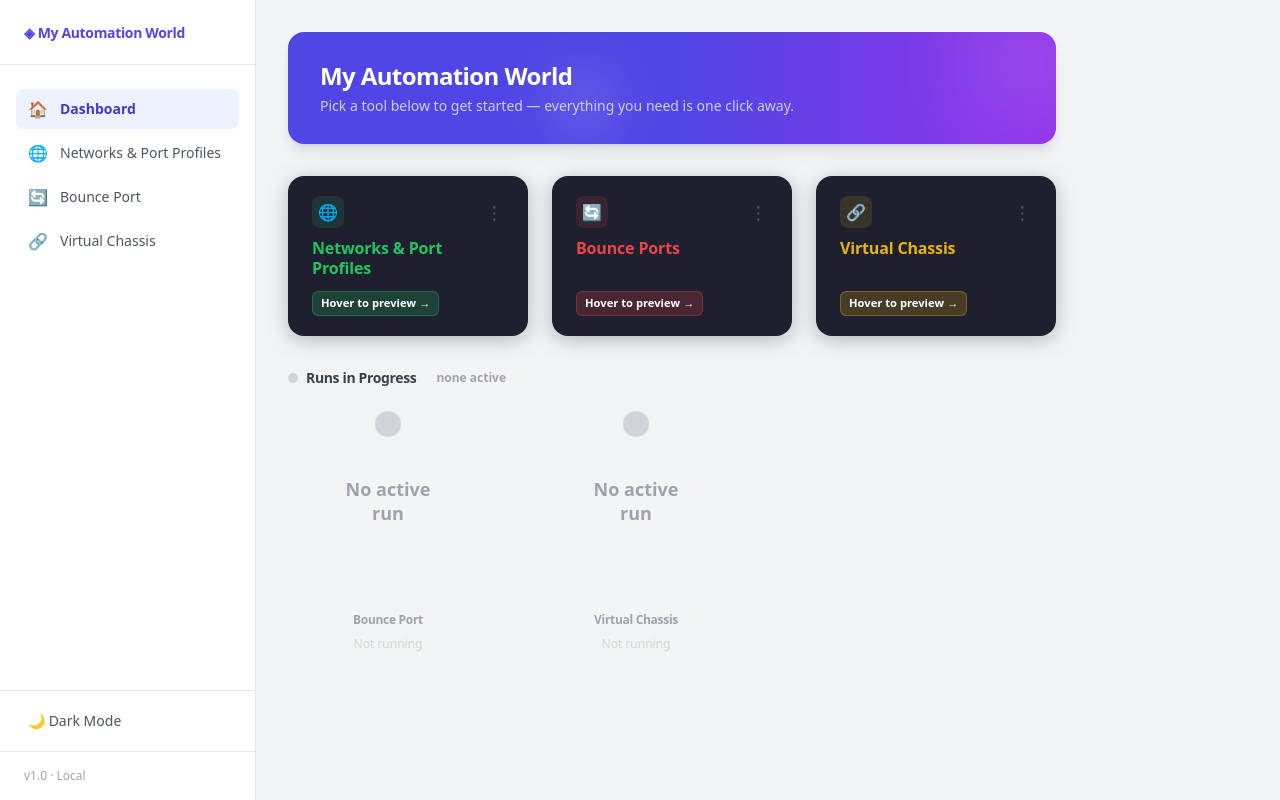
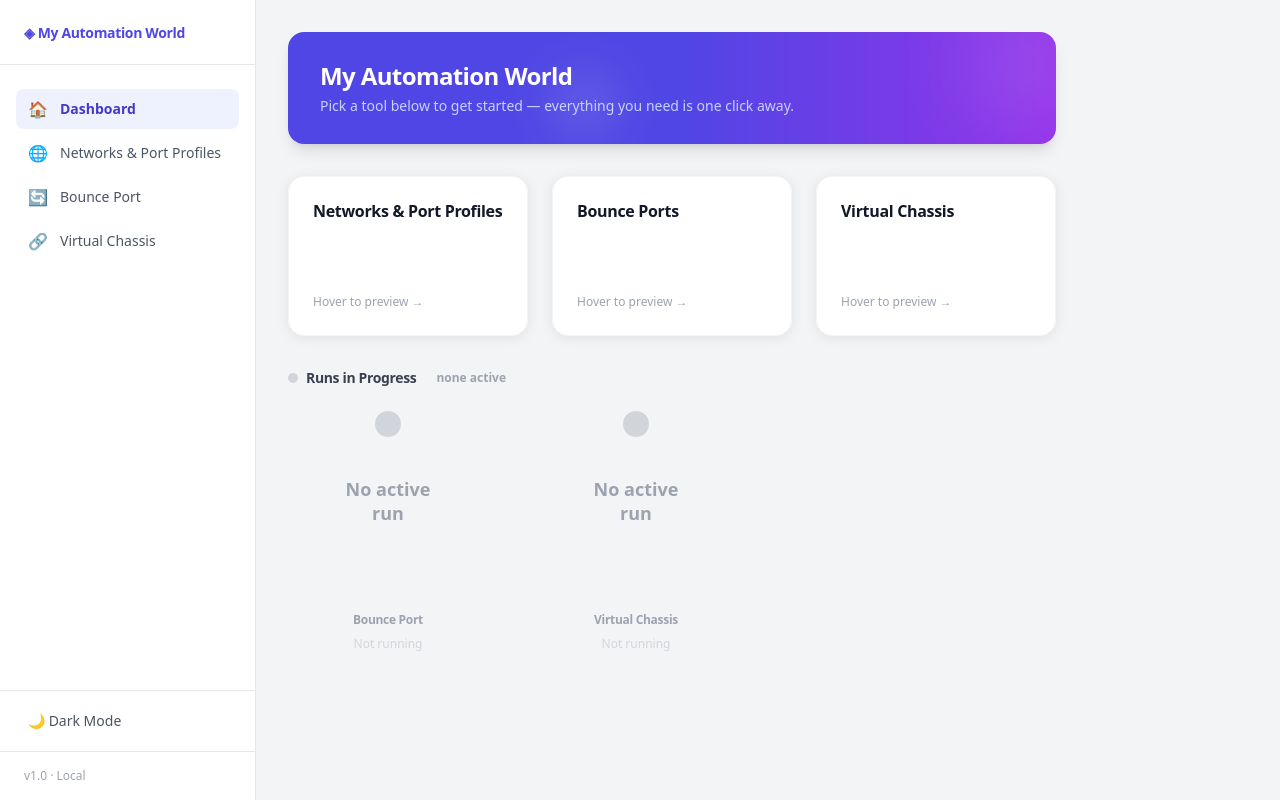
Before and after one commit to amruthasatishkumar/Vkhot-Development, a React (Vite) app in the folder dashboard-app/frontend/: page / in a window 1280 px wide. Built offline with nearby package versions, Linux system fonts and the light colour scheme.

Commit message:
cards revert

```diff
--- a/dashboard-app/frontend/src/pages/DashboardHome.jsx
+++ b/dashboard-app/frontend/src/pages/DashboardHome.jsx
@@ -15,7 +15,7 @@ const VC_BACK_ITEMS = [
   'For VC features',
 ];
 
-function FlipCard({ title, backHeader, backItems, onClick, accent = '#6366f1', icon = '⚡' }) {
+function FlipCard({ title, backHeader, backItems, onClick }) {
   const [flipped, setFlipped] = useState(false);
 
   const faceBase = {
@@ -23,7 +23,7 @@ function FlipCard({ title, backHeader, backItems, onClick, accent = '#6366f1', i
     backfaceVisibility: 'hidden',
     WebkitBackfaceVisibility: 'hidden',
     borderRadius: '1rem',
-    padding: '1.25rem 1.5rem',
+    padding: '1.5rem',
     display: 'flex',
     flexDirection: 'column',
   };
@@ -33,11 +33,12 @@ function FlipCard({ title, backHeader, backItems, onClick, accent = '#6366f1', i
       style={{
         perspective: '1000px',
         height: '160px',
+        // Spring easing (0.34, 1.56, 0.64, 1) overshoots slightly → natural bounce
         transform: flipped ? 'translateY(-10px) scale(1.05)' : 'translateY(0px) scale(1)',
         transition: 'transform 0.45s cubic-bezier(0.34, 1.56, 0.64, 1)',
         filter: flipped
-          ? 'drop-shadow(0 24px 48px rgba(0,0,0,0.45))'
-          : 'drop-shadow(0 4px 10px rgba(0,0,0,0.25))',
+          ? 'drop-shadow(0 24px 48px rgba(0,0,0,0.22))'
+          : 'drop-shadow(0 2px 6px rgba(0,0,0,0.08))',
       }}
       onMouseEnter={() => setFlipped(true)}
       onMouseLeave={() => setFlipped(false)}
@@ -49,36 +50,15 @@ function FlipCard({ title, backHeader, backItems, onClick, accent = '#6366f1', i
         transform: flipped ? 'rotateY(180deg)' : 'rotateY(0deg)',
       }}>
 
-        {/* Front — dark card style */}
+        {/* Front */}
         <div
-          style={{ ...faceBase, backgroundColor: '#1e2030', border: 'none' }}
+          className="dark:!bg-amber-50"
+          style={{ ...faceBase, backgroundColor: 'white', border: '1px solid #f3f4f6' }}
         >
-          {/* Three-dot menu (decorative) + icon chip */}
-          <div style={{ display: 'flex', alignItems: 'center', justifyContent: 'space-between', marginBottom: '0.6rem' }}>
-            <div style={{
-              width: '2rem', height: '2rem', borderRadius: '0.5rem',
-              backgroundColor: `${accent}22`,
-              display: 'flex', alignItems: 'center', justifyContent: 'center',
-              fontSize: '1rem',
-            }}>
-              <span style={{ filter: 'none' }}>{icon}</span>
-            </div>
-            <span style={{ color: 'rgba(255,255,255,0.25)', fontSize: '1.1rem', letterSpacing: '0.05em' }}>⋮</span>
-          </div>
-          <p style={{ fontSize: '1rem', fontWeight: 800, letterSpacing: '-0.01em', color: accent, lineHeight: 1.3, margin: 0 }}>
+          <p style={{ fontSize: '1rem', fontWeight: 800, letterSpacing: '-0.02em', color: '#111827', lineHeight: 1.3 }}>
             {title}
           </p>
-          <span style={{
-            marginTop: 'auto',
-            fontSize: '0.7rem',
-            fontWeight: 700,
-            color: '#ffffff',
-            backgroundColor: `${accent}33`,
-            border: `1px solid ${accent}55`,
-            borderRadius: '0.4rem',
-            padding: '0.2rem 0.5rem',
-            alignSelf: 'flex-start',
-          }}>
+          <span style={{ marginTop: 'auto', fontSize: '0.75rem', fontWeight: 500, color: '#9ca3af' }}>
             Hover to preview →
           </span>
         </div>
@@ -318,25 +298,19 @@ export default function DashboardHome({ onNavigate }) {
           backHeader="Here you can create Bulk"
           backItems={NETWORKS_BACK_ITEMS}
           onClick={() => onNavigate('networks')}
-          accent="#22c55e"
-          icon="🌐"
         />
         <FlipCard
           title="Bounce Ports"
           backHeader="Here you can Continuously Bounce Port"
           backItems={BOUNCE_BACK_ITEMS}
           onClick={() => onNavigate('bounce-port')}
-          accent="#ef4444"
-          icon="🔄"
         />
         <FlipCard
           title="Virtual Chassis"
           backHeader="Here you can run VC automation"
           backItems={VC_BACK_ITEMS}
-          onClick={() => onNavigate('virtual-chassis')}
-          accent="#eab308"
-          icon="🔗"
-        />
+          onClick={() => onNavigate('virtual-chassis')
+        }/>
       </div>
 
       {/* Runs in Progress */}
```
